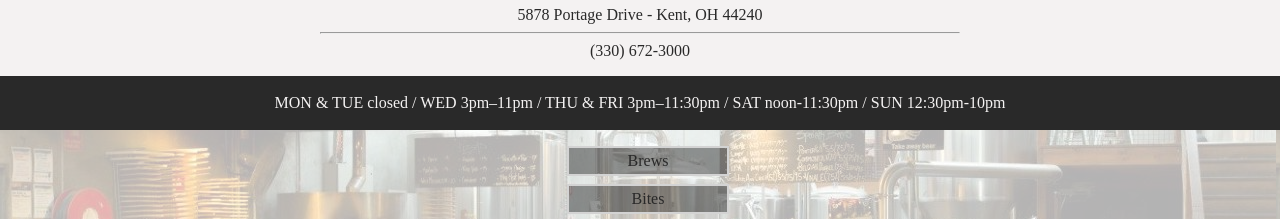
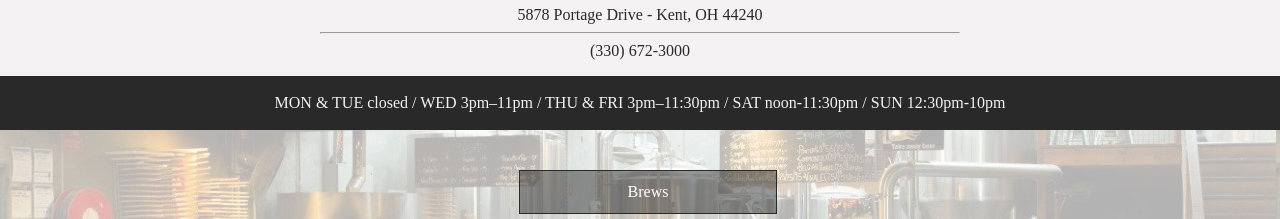
Before and after one commit to KentStateWeb/fall-2018-sam-klukow-and-nick-veri-hhb, a plain HTML site: page prototype/index.html in a window 1280 px wide. Shown: the part 707-926 px from the top of the page. Drawn offline with Linux system fonts and the light colour scheme; a web font is replaced by a local one.

Commit message:
lol we dumb

```diff
--- a/prototype/style.css
+++ b/prototype/style.css
@@ -49,10 +49,17 @@ body {
   box-shadow: inset 0 0 0 100vmax rgba(255, 255, 255, .7);
 }
 
-.nav li {
+.nav ul{
+  padding-bottom: 1.5em;
+}
+
+.nav li a {
   box-shadow: inset 0 0 0 100vmax rgba(0, 0, 0, .4);
   border: 1px solid #292929;
-  color: #F4F2F2;
+  color: white;
+  display: inline-block;
+  padding: .75em 2em;
+  width: 25%;
 }
 
 
@@ -94,18 +101,15 @@ a:visited {
 }
 
 .nav li {
-  border: 2px solid lightgray;
+  //border: 2px solid lightgray;
   margin: .5em auto;
-  padding: .25em;
-  width: 150px;
+  //padding: .25em;
+  //width: 150px;
   //background-color: rgba(41, 41, 41, .25)
   //color: #F4F2F2;
 }
 
-.topnav a {
-  //background-color: rgba(41, 41, 41, .25)
-  //color: #F4F2F2;
-}
+
 
 h2 {
   text-align: center;
```
